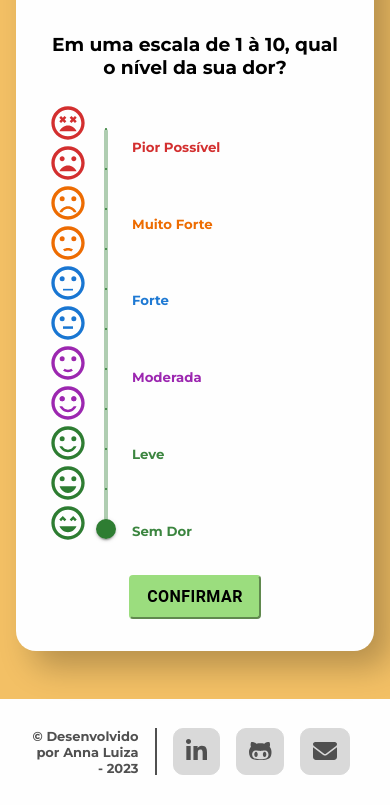
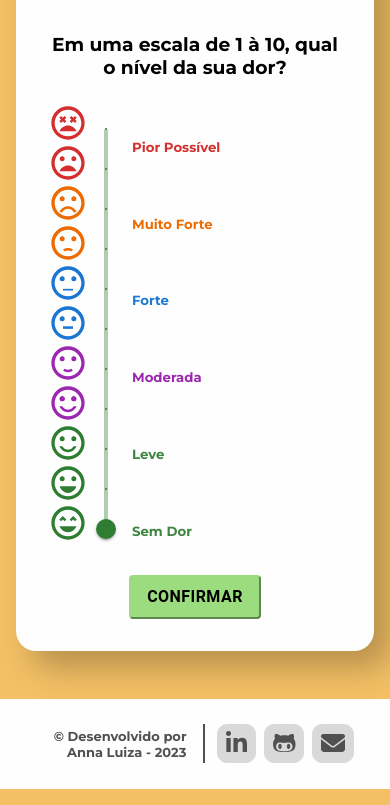
Before and after one commit to annaluizacamargo/BaymaxVital, a React (Create React App) app: page / in a window 390 px wide. Shown: the part 459-1264 px from the top of the page. Built offline with nearby package versions, Linux system fonts and the light colour scheme.

Commit message:
style(Footer): add responsive style

```diff
--- a/src/components/Footer/style.css
+++ b/src/components/Footer/style.css
@@ -57,3 +57,13 @@ footer ul.contact li a {
     text-decoration: none;
     color: var(--gray-tertiary);
 }
+
+
+
+/*Responsividade*/
+@media (max-width: 759px) {
+    footer ul.contact li {
+        padding: 0.25rem 0.5rem;
+        margin: auto 0.25rem;
+    }
+}
```
